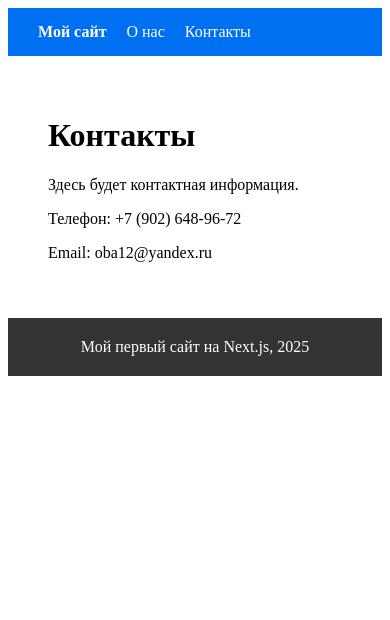
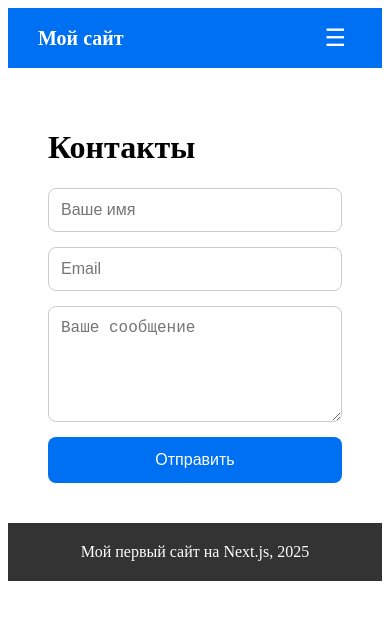
Before and after one commit to oabaturov-ops/my-template, a Next.js app: page /contacts in a window 390 px wide. Shown: the top 620 px of the page. Built offline with nearby package versions, Linux system fonts and the light colour scheme.

Commit message:
Added SEO, sitemap, robots.txt, contact form, mobile menu

```diff
--- /dev/null
+++ b/src/app/api/contact/route.ts
@@ -0,0 +1,10 @@
+export async function POST(request: Request) {
+  const data = await request.json();
+
+  console.log("Новое сообщение:");
+  console.log("Имя:", data.name);
+  console.log("Email:", data.email);
+  console.log("Сообщение:", data.message);
+
+  return Response.json({ success: true, message: "Сообщение получено!" });
+}
--- /dev/null
+++ b/src/app/api/hello/route.ts
@@ -0,0 +1,6 @@
+export async function GET() {
+  return Response.json({
+    message: "Привет из API!",
+    time: new Date().toLocaleString("ru-RU"),
+  });
+}
--- a/src/app/contacts/page.tsx
+++ b/src/app/contacts/page.tsx
@@ -1,10 +1,74 @@
-export default function ContactsPage() {
+"use client";
+
+import { useState } from 'react';
+
+export default function Contacts() {
+  const [form, setForm] = useState({ name: '', email: '', message: '' });
+  const [sent, setSent] = useState(false);
+
+  function handleChange(e) {
+    setForm({ ...form, [e.target.name]: e.target.value });
+  }
+
+  async function handleSubmit(e) {
+    e.preventDefault();
+    const res = await fetch('/api/contact', {
+      method: 'POST',
+      headers: { 'Content-Type': 'application/json' },
+      body: JSON.stringify(form),
+    });
+    if (res.ok) {
+      setSent(true);
+      setForm({ name: '', email: '', message: '' });
+    }
+  }
+
+  if (sent) {
+    return (
+      <div style={{ padding: '40px', textAlign: 'center' }}>
+        <h1>Спасибо!</h1>
+        <p style={{ fontSize: '18px' }}>Ваше сообщение отправлено. Мы свяжемся с вами.</p>
+      </div>
+    );
+  }
+
   return (
-    <div style={{ padding: '40px' }}>
+    <div style={{ padding: '40px', maxWidth: '600px', margin: '0 auto' }}>
       <h1>Контакты</h1>
-      <p>Здесь будет контактная информация.</p>
-      <p>Телефон: +7 (902) 648-96-72</p>
-      <p>Email: oba12@yandex.ru</p>
+      <form onSubmit={handleSubmit} style={{ display: 'flex', flexDirection: 'column', gap: '15px' }}>
+        <input
+          name="name"
+          placeholder="Ваше имя"
+          value={form.name}
+          onChange={handleChange}
+          required
+          style={{ padding: '12px', fontSize: '16px', border: '1px solid #ccc', borderRadius: '8px' }}
+        />
+        <input
+          name="email"
+          type="email"
+          placeholder="Email"
+          value={form.email}
+          onChange={handleChange}
+          required
+          style={{ padding: '12px', fontSize: '16px', border: '1px solid #ccc', borderRadius: '8px' }}
+        />
+        <textarea
+          name="message"
+          placeholder="Ваше сообщение"
+          value={form.message}
+          onChange={handleChange}
+          required
+          rows={5}
+          style={{ padding: '12px', fontSize: '16px', border: '1px solid #ccc', borderRadius: '8px' }}
+        />
+        <button
+          type="submit"
+          style={{ padding: '14px', fontSize: '16px', background: '#0070f3', color: 'white', border: 'none', borderRadius: '8px', cursor: 'pointer' }}
+        >
+          Отправить
+        </button>
+      </form>
     </div>
-  )
+  );
 }
--- a/src/app/layout.tsx
+++ b/src/app/layout.tsx
@@ -1,8 +1,11 @@
+import type { Metadata } from "next";
 import Header from '@/components/Header';
 import Footer from '@/components/Footer';
 
-export const metadata = {
-  title: 'Мой первый сайт',
+export const metadata: Metadata = {
+  title: "Мой первый сайт на Next.js",
+  description: "Учебный сайт, созданный в рамках обучения веб-разработке на Next.js",
+  keywords: ["Next.js", "React", "веб-разработка", "обучение"],
 };
 
 export default function RootLayout({ children }: { children: React.ReactNode }) {
--- a/src/components/Header.tsx
+++ b/src/components/Header.tsx
@@ -1,22 +1,31 @@
+"use client";
+
 import Link from 'next/link';
+import { useState } from 'react';
 
 export default function Header() {
+  const [menuOpen, setMenuOpen] = useState(false);
+
   return (
-    <header style={{
-      background: '#0070f3',
-      padding: '15px 30px',
-      display: 'flex',
-      gap: '20px'
-    }}>
-      <Link href="/" style={{ color: 'white', textDecoration: 'none', fontWeight: 'bold' }}>
-        Мой сайт
-      </Link>
-      <Link href="/about" style={{ color: 'white', textDecoration: 'none' }}>
-        О нас
-      </Link>
-      <Link href="/contacts" style={{ color: 'white', textDecoration: 'none' }}>
-        Контакты
-      </Link>
+    <header style={{ background: '#0070f3', padding: '15px 30px' }}>
+      <div style={{ display: 'flex', justifyContent: 'space-between', alignItems: 'center' }}>
+        <Link href="/" style={{ color: 'white', textDecoration: 'none', fontWeight: 'bold', fontSize: '20px' }}>
+          Мой сайт
+        </Link>
+        <button
+          onClick={() => setMenuOpen(!menuOpen)}
+          style={{ background: 'none', border: 'none', color: 'white', fontSize: '24px', cursor: 'pointer', display: 'block' }}
+        >
+          {menuOpen ? '✕' : '☰'}
+        </button>
+      </div>
+      {menuOpen && (
+        <div style={{ display: 'flex', flexDirection: 'column', gap: '15px', paddingTop: '15px' }}>
+          <Link href="/" style={{ color: 'white', textDecoration: 'none' }}>Главная</Link>
+          <Link href="/about" style={{ color: 'white', textDecoration: 'none' }}>О нас</Link>
+          <Link href="/contacts" style={{ color: 'white', textDecoration: 'none' }}>Контакты</Link>
+        </div>
+      )}
     </header>
   );
 }
```
Also changed, not shown: src/app/robots.ts (added, +9 -0 lines), src/app/sitemap.ts (added, +22 -0 lines).
